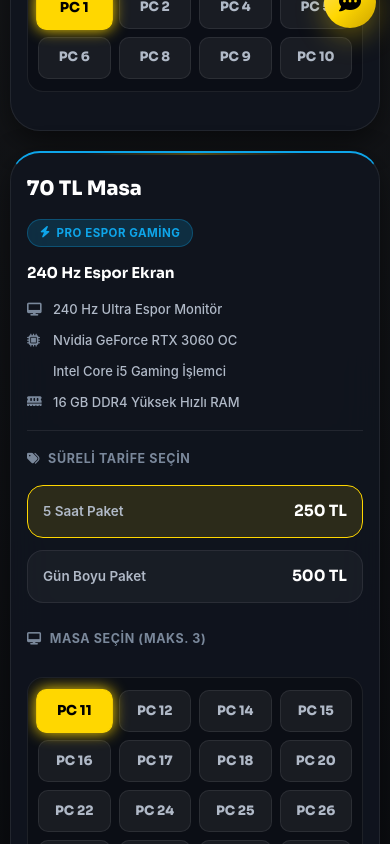
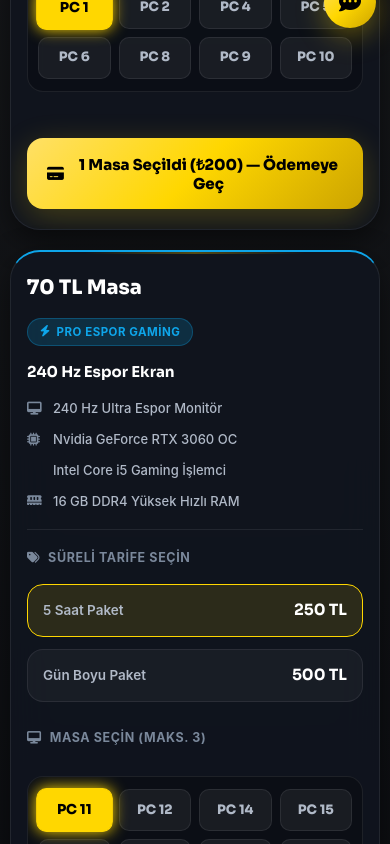
Before and after one commit to muhammetkilicc2-hub/forzainternet, a Next.js app: page /rezerve in a window 390 px wide. Shown: the part 800-1644 px from the top of the page. Built offline with nearby package versions, Linux system fonts and the light colour scheme.

Commit message:
fix: make reservation and payment selection instantly responsive on rezerve page

```diff
--- a/app/rezerve/page.tsx
+++ b/app/rezerve/page.tsx
@@ -126,10 +126,10 @@ export default function ReservationPage() {
   };
 
   const handleOpenPayment = (tier: TierData) => {
-    const pcs = selectedPcsByTier[tier.id] || [];
+    let pcs = selectedPcsByTier[tier.id] || [];
     if (pcs.length === 0) {
-      alert("Lütfen en az 1 adet masa seçin.");
-      return;
+      pcs = [tier.pcs[0]];
+      setSelectedPcsByTier((prev) => ({ ...prev, [tier.id]: pcs }));
     }
     setActiveModalTier(tier);
     setModalOpen(true);
@@ -294,10 +294,22 @@ export default function ReservationPage() {
                     <button
                       type="button"
                       className="odeme-btn"
+                      style={{
+                        display: "flex",
+                        alignItems: "center",
+                        justifyContent: "center",
+                        gap: "10px",
+                        marginTop: "16px",
+                        width: "100%",
+                        cursor: "pointer",
+                      }}
                       aria-label="Ödemeye Geç"
                       onClick={() => handleOpenPayment(tier)}
                     >
-                      <i className="fa-solid fa-credit-card"></i> Ödemeye Geç
+                      <i className="fa-solid fa-credit-card"></i>{" "}
+                      {currentPcs.length > 0
+                        ? `${currentPcs.length} Masa Seçildi (₺${(currentPrice?.amount || 0) * currentPcs.length}) — Ödemeye Geç`
+                        : "Ödemeye Geç"}
                     </button>
                   </div>
                 </div>
```
Also changed, not shown: script.js (+19 -6 lines).
